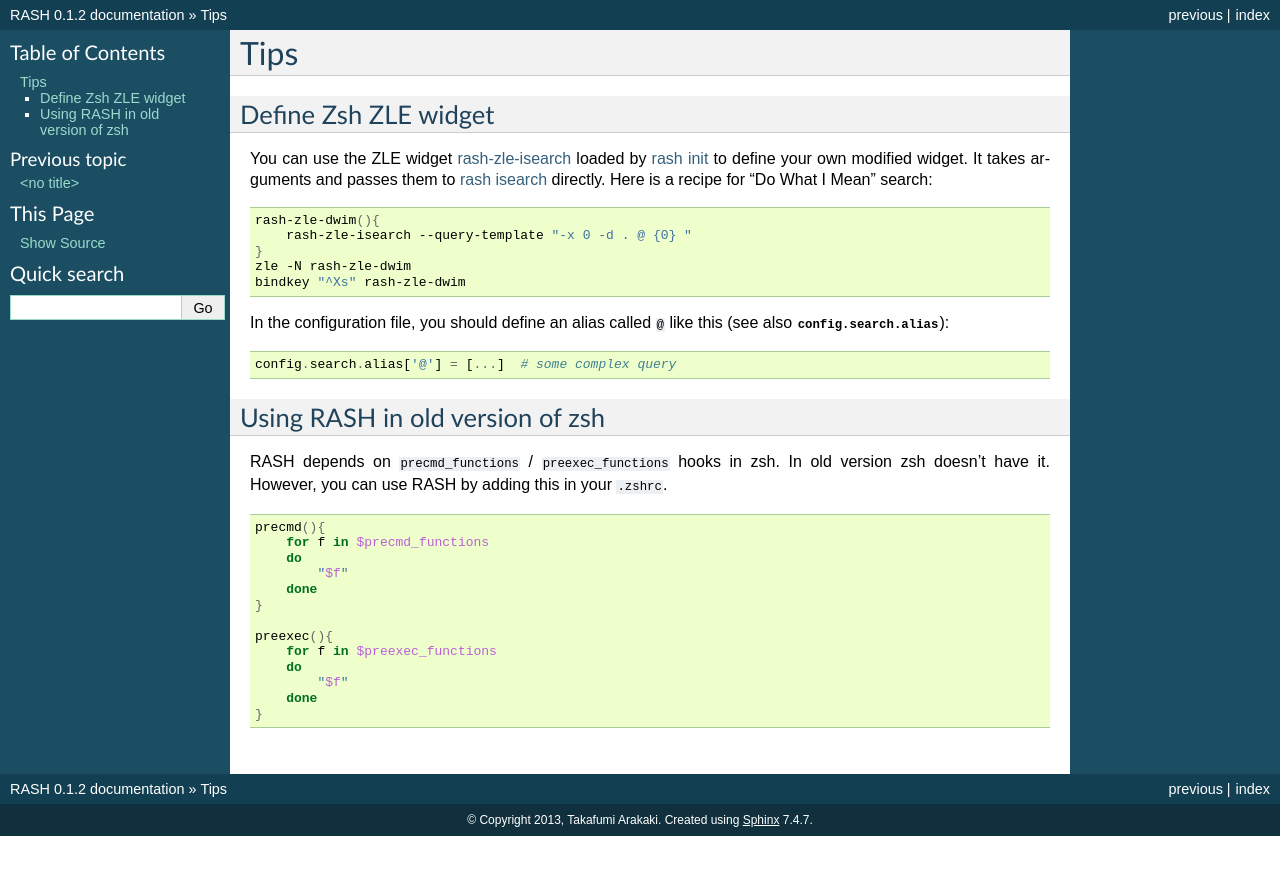
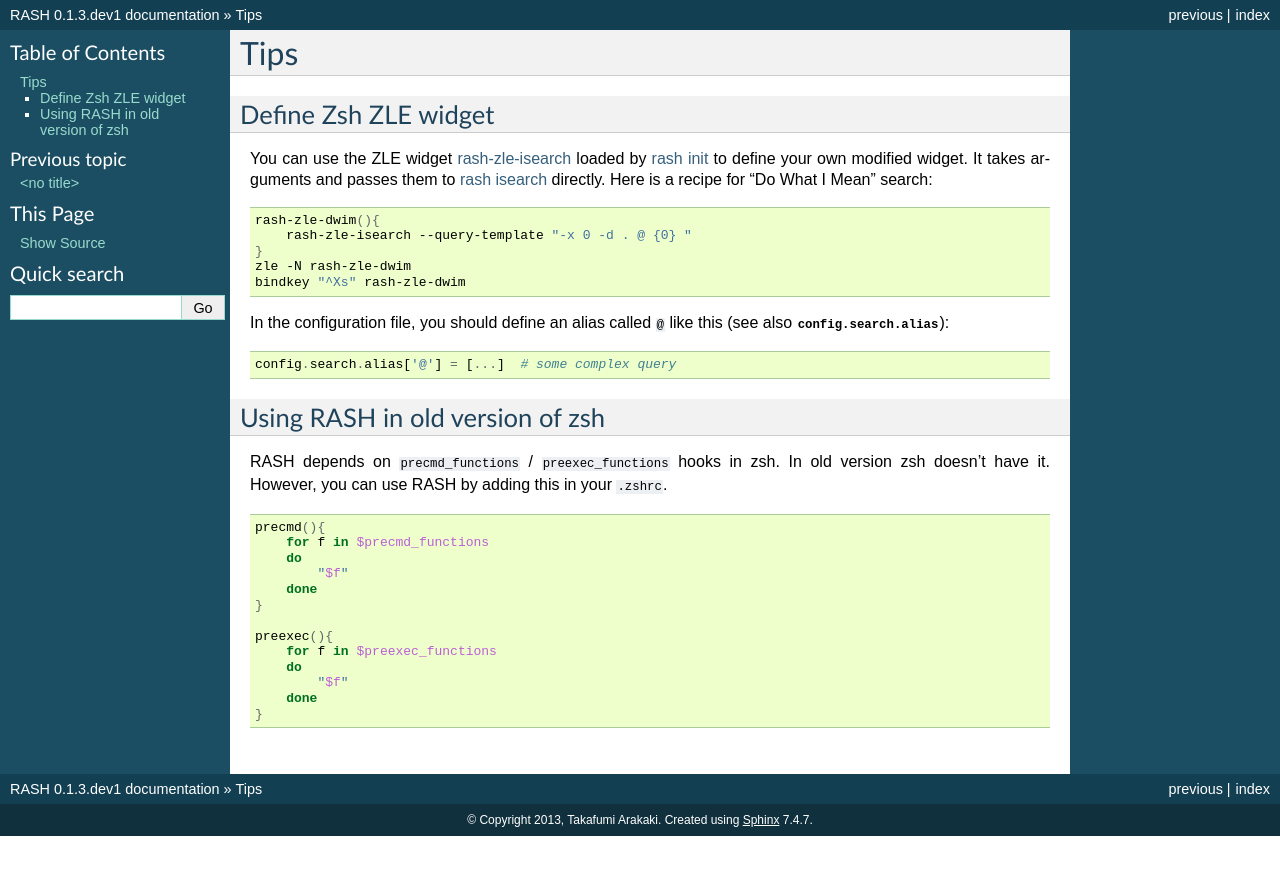
Before and after one commit to tkf/rash, a Sphinx documentation site: the page built from doc/source/tips.rst, in a window 1280 px wide. Shown: the top 875 px of the page. Built offline with Sphinx 7.4.7, drawn with Linux system fonts in a browser that asks for light colours.

Commit message:
Bump to 0.1.3.dev1

```diff
--- a/doc/source/conf.py
+++ b/doc/source/conf.py
@@ -27,9 +27,9 @@ project = u'RASH'
 copyright = u'2013, Takafumi Arakaki'
 
 # The short X.Y version.
-version = '0.1.2'
+version = '0.1.3'
 # The full version, including alpha/beta/rc tags.
-release = '0.1.2'
+release = '0.1.3.dev1'
 
 exclude_patterns = []
 
--- a/rash/__init__.py
+++ b/rash/__init__.py
@@ -275,6 +275,6 @@ See COPYING for details.
 # along with this program.  If not, see <http://www.gnu.org/licenses/>.
 
 
-__version__ = '0.1.2'
+__version__ = '0.1.3.dev1'
 __author__ = 'Takafumi Arakaki'
 __license__ = 'GNU General Public License v3 (GPLv3)'
```
